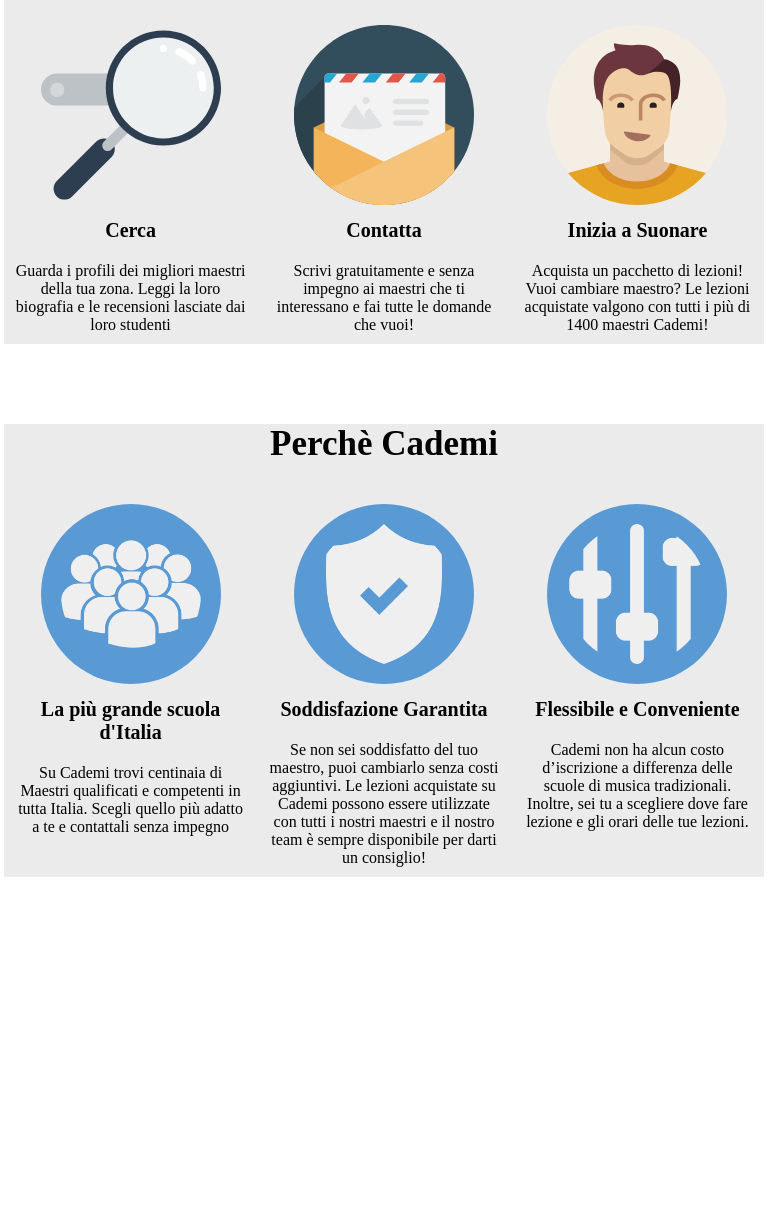
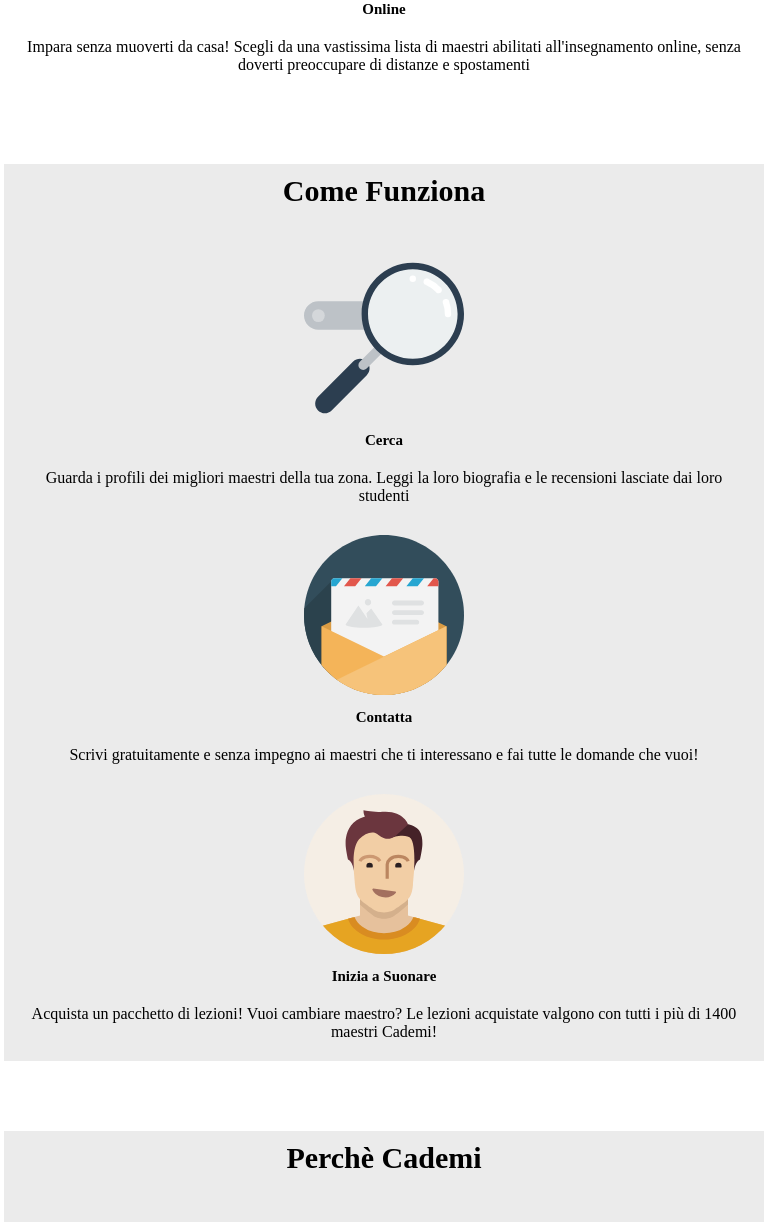
Before and after one commit to andemarco/html-css-resp-wannabe-12bool, a plain HTML site: page index.html in a window 768 px wide. Shown: the part 596-1818 px from the top of the page. Before the commit the page ends 1473 px from the top, so only its background shows below. Drawn offline with Linux system fonts and the light colour scheme.

Commit message:
MD version OK

```diff
--- a/css/12-bool.css
+++ b/css/12-bool.css
@@ -137,10 +137,9 @@
   .col-md-12 {
     width: 100%;
   }
-}
 
 /* OFFSET COLONNE MEDIUM */
-@media screen and (min-width: 769px) and (max-width: 992px) {
+
   .col-offset-md-1 {
     margin-left: calc((100% / 12) * 1);
   }
@@ -214,13 +213,8 @@
   .col-xs-12 {
     width: 100%;
   }
-  .xs-display-none {
-    display: none;
-  }
-}
 
 /* OFFSET COLONNE EXTRASMAL */
-@media screen and (max-width: 768px) {
   .col-offset-xs-1 {
     margin-left: calc((100% / 12) * 1);
   }
--- a/css/style.css
+++ b/css/style.css
@@ -25,3 +25,24 @@
   padding: 20px;
   background-color: #599AD4;
 }
+@media screen and (min-width: 768px) and (max-width: 992px) {
+  .container {
+    width: 100%;
+  }
+
+  .title {
+    font-size: 30px;
+    margin-top: 70px;
+    margin-bottom: 30px;
+    padding: 10px;
+  }
+  .title_art {
+    font-size: 15px;
+  }
+  .img_art {
+    height: 160px;
+  }
+  .container > div {
+    padding: 10px;
+  }
+}
--- a/index.html
+++ b/index.html
@@ -10,13 +10,13 @@
   <body>
     <section>
       <div class="container">
-        <h2 class="title text_align_center">Lezioni dove vuoi tu</h2>
-        <div class="col-lg-6 text_align_center">
+        <h2 class="title text_align_center padding_10px">Lezioni dove vuoi tu</h2>
+        <div class="col-lg-6 col-md-8 col-xs-12 text_align_center padding_10px">
           <img class="img_art"src="img/icon/maps.png" alt="Maps">
           <h3 class="title_art padding_10px">A casa tua</h3>
           <p class="par_art padding_10px">Scegli il tuo maestro preferito e prenota la prima lezione a casa tua, a casa del maestro o nel suo studio</p>
         </div>
-        <div class="col-lg-6 text_align_center">
+        <div class="col-lg-6 col-md-4 col-xs-12 text_align_center padding_10px">
           <img class="img_art" src="img/icon/screen.png" alt="Maps">
           <h3 class="title_art padding_10px">Online</h3>
           <p class="par_art padding_10px">Impara senza muoverti da casa! Scegli da una vastissima lista di maestri abilitati all'insegnamento online, senza doverti preoccupare di distanze e spostamenti</p>
@@ -25,18 +25,18 @@
     </section>
     <section class="back_grey">
       <div class="container">
-        <h2 class="title text_align_center">Come Funziona</h2>
-        <div class="col-lg-4 text_align_center">
+        <h2 class="title text_align_center padding_10px">Come Funziona</h2>
+        <div class="col-lg-4 col-md-6 col-xs-12 text_align_center padding_10px">
           <img class="img_art"src="img/search.svg" alt="Search">
           <h3 class="title_art padding_10px">Cerca</h3>
           <p class="par_art padding_10px">Guarda i profili dei migliori maestri della tua zona. Leggi la loro biografia e le recensioni lasciate dai loro studenti</p>
         </div>
-        <div class="col-lg-4 text_align_center">
+        <div class="col-lg-4 col-md-6 col-xs-12 text_align_center padding_10px">
           <img class="img_art" src="img/letter.svg" alt="Letter">
           <h3 class="title_art padding_10px">Contatta</h3>
           <p class="par_art padding_10px">Scrivi gratuitamente e senza impegno ai maestri che ti interessano e fai tutte le domande che vuoi!</p>
         </div>
-        <div class="col-lg-4 text_align_center">
+        <div class="col-lg-4 col-md-12 col-xs-12 text_align_center padding_10px">
           <img class="img_art" src="img/male.svg" alt="Male">
           <h3 class="title_art padding_10px">Inizia a Suonare</h3>
           <p class="par_art padding_10px">Acquista un pacchetto di lezioni! Vuoi cambiare maestro? Le lezioni acquistate valgono con tutti i più di 1400 maestri Cademi!</p>
@@ -45,18 +45,18 @@
     </section>
     <section class="back_grey">
       <div class="container">
-        <h2 class="title text_align_center">Perchè Cademi</h2>
-        <div class="col-lg-4 text_align_center">
+        <h2 class="title text_align_center padding_10px">Perchè Cademi</h2>
+        <div class="col-lg-4 col-md-12 col-xs-12 text_align_center padding_10px">
           <img class="img_art padding_blue"src="img/icon/profile.png" alt="Profile">
           <h3 class="title_art padding_10px">La più grande scuola d'Italia</h3>
           <p class="par_art padding_10px">Su Cademi trovi centinaia di Maestri qualificati e competenti in tutta Italia. Scegli quello più adatto a te e contattali senza impegno</p>
         </div>
-        <div class="col-lg-4 text_align_center">
+        <div class="col-lg-4 col-md-12 col-xs-12 text_align_center padding_10px">
           <img class="img_art padding_blue" src="img/icon/secure.png" alt="Secure">
           <h3 class="title_art padding_10px">Soddisfazione Garantita</h3>
           <p class="par_art padding_10px">Se non sei soddisfatto del tuo maestro, puoi cambiarlo senza costi aggiuntivi. Le lezioni acquistate su Cademi possono essere utilizzate con tutti i nostri maestri e il nostro team è sempre disponibile per darti un consiglio!</p>
         </div>
-        <div class="col-lg-4 text_align_center">
+        <div class="col-lg-4 col-md-12 col-xs-12 text_align_center padding_10px">
           <img class="img_art padding_blue" src="img/icon/flex.png" alt="Flex">
           <h3 class="title_art padding_10px">Flessibile e Conveniente</h3>
           <p class="par_art padding_10px">Cademi non ha alcun costo d’iscrizione a differenza delle scuole di musica tradizionali. Inoltre, sei tu a scegliere dove fare lezione e gli orari delle tue lezioni.</p>
```
